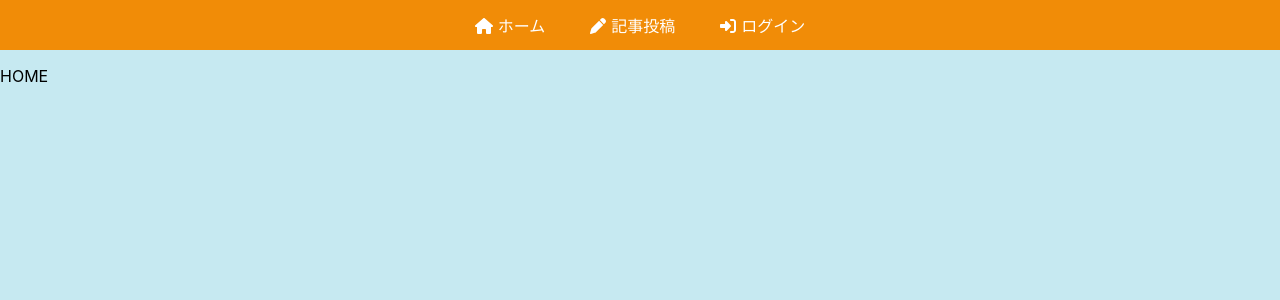
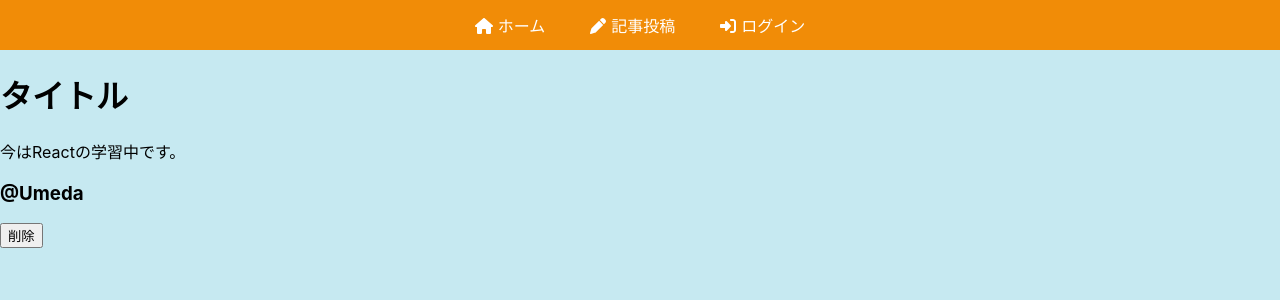
Before and after one commit to umedanaoyuki/react-blog-firebase, a React (Create React App) app: page / in a window 1280 px wide. Shown: the top 300 px of the page. Built offline with nearby package versions, Linux system fonts and the light colour scheme.

Commit message:
記事表示の雛形作成

```diff
--- a/src/components/Createpost.js
+++ b/src/components/Createpost.js
@@ -11,12 +11,12 @@
     await addDoc(collection(db, "posts"), {
       title: title,
       postText: postText,
-      authorName: {
+      author: {
         userName: auth.currentUser.displayName,
         id: auth.currentUser.uid
       }
-    })
-  }
+      })
+    }
 
 
   return (
--- a/src/components/Home.js
+++ b/src/components/Home.js
@@ -2,8 +2,20 @@
 
 function Home() {
   return (
-    <div>
-      <p>HOME</p>
+    <div className="homePage">
+      <div className="postContents">
+        <div className="postHeader">
+          <h1>タイトル</h1>
+        </div>
+      </div>
+      <div className='postTextContents'>
+        今はReactの学習中です。
+      </div>
+      <div className='nameAndDeletButton'>
+        <h3>@Umeda</h3>
+        <button>削除</button>
+      </div>
+
     </div>
   )
 }
```
